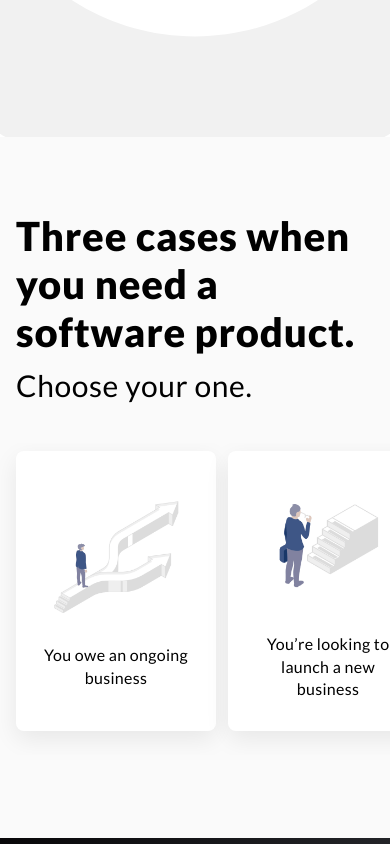
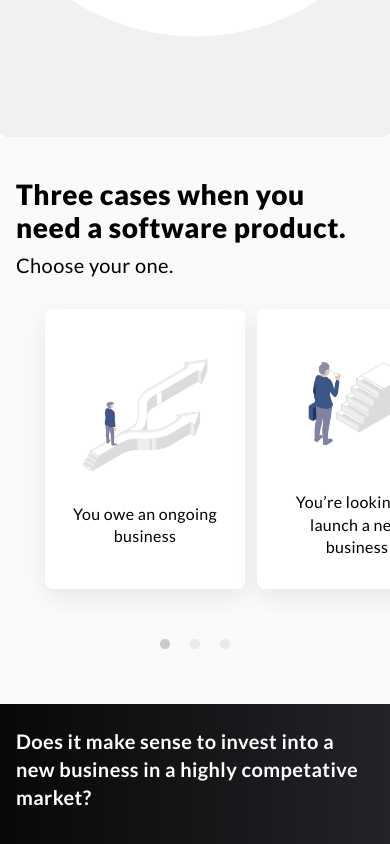
Before and after one commit to omertex-software/website, a Gatsby site: page / in a window 390 px wide. Shown: the part 1600-2444 px from the top of the page. Built offline with nearby package versions, Linux system fonts and the light colour scheme; Gatsby itself is replaced by a stand-in of ours.

Commit message:
Added Slick slider

```diff
--- a/package.json
+++ b/package.json
@@ -28,7 +28,9 @@
     "node-sass": "^4.14.0",
     "react": "^16.12.0",
     "react-dom": "^16.12.0",
-    "react-helmet": "^6.0.0"
+    "react-helmet": "^6.0.0",
+    "react-slick": "^0.26.1",
+    "slick-carousel": "^1.8.1"
   },
   "devDependencies": {
     "prettier": "2.0.5"
--- a/src/assets/styles/general.sass
+++ b/src/assets/styles/general.sass
@@ -4,10 +4,6 @@
   padding: 0
   margin: 0
 
-//html, body
-//  max-width: 100%
-//  overflow-x: hidden
-
 body
   min-width: 360px
   color: #000000
--- /dev/null
+++ b/src/assets/styles/mainCasesSlick.sass
@@ -0,0 +1,31 @@
+.slick-list
+  padding: 10px 0 25px 0 !important
+
+.slick-slider
+  position: inherit !important
+
+.slick-slide
+  width: auto !important
+  &:nth-child(2)
+    margin: 0 20px !important
+
+.slick-dots
+  position: inherit !important
+  padding-top: 16px!important
+
+.slick-dots
+  li
+    button:before
+      font-size: 12px !important
+      opacity: 0.06 !important
+    &.slick-active
+      button:before
+        opacity: 0.18 !important
+
+@media screen and (max-width: 760px)
+  .slick-list
+    padding: 8px 0 24px 0 !important
+
+  .slick-slide
+    &:nth-child(2)
+      margin: 0 12px !important
--- a/src/components/mainCases/mainCases.js
+++ b/src/components/mainCases/mainCases.js
@@ -1,9 +1,13 @@
-import React, { useEffect, useRef, useState } from "react"
+import React from "react"
 import style from "./mainCases.module.sass"
 import classNames from "../../helpers/classNames"
 import Img from "gatsby-image"
 import { graphql, Link, useStaticQuery } from "gatsby"
 import buttons from "../../assets/styles/buttons.module.sass"
+import Slider from "react-slick"
+import "slick-carousel/slick/slick.css"
+import "slick-carousel/slick/slick-theme.css"
+import '../../assets/styles/mainCasesSlick.sass'
 
 export const sharpImage = graphql`
   fragment sharpImage on File {
@@ -16,56 +20,11 @@
 `
 
 const MainCases = () => {
-  const casesBoxRef = useRef()
-  // const [windowWidth, setWindowWidth] = useState(0)
-  // const [casesScroll, setCasesScroll] = useState(0)
-
-  // useEffect(() => {
-  //   const getWidth = () => {
-  //     setWindowWidth(window.innerWidth)
-  //   }
-  //   window.addEventListener("resize", getWidth)
-  //   getWidth()
-  //   return () => window.removeEventListener("resize", getWidth)
-  // }, [])
-  //
-  // useEffect(() => {
-  //   const getScroll = () => {
-  //     setCasesScroll(casesBoxRef.current.scrollLeft)
-  //   }
-  //   casesBoxRef.current.addEventListener("scroll", getScroll)
-  //   getScroll()
-  //   return () => casesBoxRef.current.removeEventListener("scroll", getScroll)
-  // }, [])
-
   const showCase = e => {
     e.currentTarget.className === classNames(style.case, style.show_case)
       ? (e.currentTarget.className = classNames(style.case))
       : (e.currentTarget.className = classNames(style.case, style.show_case))
   }
-
-  // const casesDots = () => {
-  //   let dotsCount = 0
-  //   let scroll = (casesScroll / 312) * 100
-  //   let wind0 = (5 / 100) * (windowWidth - 312)
-  //
-  //   let wind1 = (9 / 100) * (windowWidth - 312)
-  //   let wind2 = (6 / 100) * (windowWidth - 312)
-  //   let wind3 = (8 / 100) * (windowWidth - 312)
-  //   if (windowWidth < 600 && windowWidth > 552) {
-  //     dotsCount = 2
-  //     console.log(scroll < wind0)
-  //   }
-  //   if (windowWidth < 550) {
-  //     dotsCount = 3
-  //     console.log("1", scroll < wind2)
-  //     console.log("2", scroll > wind2 && scroll < wind3)
-  //     console.log("3", scroll > wind3)
-  //   }
-  //   // console.log(dotsCount)
-  // }
-  //
-  // casesDots()
 
   const images = useStaticQuery(graphql`
     query {
@@ -81,6 +40,25 @@
     }
   `)
 
+  const settings = {
+    slidesToShow: 3,
+    arrows: false,
+    responsive: [
+      {
+        breakpoint: 760,
+        settings: {
+          infinite: false,
+          dots: true,
+          arrows: false,
+          settings: "slick",
+          slidesToShow: 1,
+          variableWidth: true,
+          centerMode: true
+        }
+      }
+    ]
+  };
+
   return (
     <section
       className={classNames(style.section, style.justify_center, style.cases)}
@@ -90,11 +68,10 @@
           Three cases when you need a software product.
         </h2>
         <p className={style.cases_p}>Choose your one.</p>
-        <div
-          ref={casesBoxRef}
+        <Slider
           className={classNames(style.section, style.cases_box)}
+          {...settings}
         >
-          <div className={style.case_wrapper} />
           <div className={style.case} onClick={e => showCase(e)}>
             <div className={style.case_view}>
               <Img
@@ -201,9 +178,7 @@
               </div>
             </div>
           </div>
-          <div className={style.case_wrapper} />
-        </div>
-        {/*{casesDots}*/}
+        </Slider>
       </div>
     </section>
   )
--- a/src/components/mainCases/mainCases.module.sass
+++ b/src/components/mainCases/mainCases.module.sass
@@ -35,7 +35,7 @@
 .cases
   background-color: #FAFAFA
   padding-top: 126px
-  padding-bottom: 142px
+  padding-bottom: 117px
 
 .cases_h2
   max-width: 540px
@@ -53,13 +53,15 @@
   line-height: 120%
   letter-spacing: 0.02em
 
+.cases_container
+  max-width: 100%
+  overflow-x: hidden
+
 .cases_box
-  display: flex
-  justify-content: center
-  margin-top: 96px
+  margin-top: 86px
 
 .case
-  width: 300px
+  width: 300px !important
   height: 433px
   padding: 20px
   background: #FFFFFF
@@ -67,8 +69,6 @@
   border-radius: 8px
   flex-shrink: 0
   cursor: pointer
-  &:nth-child(3)
-    margin: 0 22px
   &:hover
     box-shadow: 0 0 0 2px #A8BDE5
   &:active
@@ -118,11 +118,6 @@
   h6
     margin-bottom: 10px
 
-.case_wrapper
-  display: none
-  width: 18px
-  flex-shrink: 0
-
 .show_case
   .case_description
     opacity: 1
@@ -152,13 +147,13 @@
 
   .cases
     padding-top: 75px
-    padding-bottom: 83px
+    padding-bottom: 58px
 
   .cases_box
-    margin-top: 64px
+    margin-top: 54px
 
   .case
-    width: 184px
+    width: 184px !important
     height: 262px
     padding: 9px 8px
 
@@ -189,26 +184,23 @@
   .content_1600, .content_1060
     padding: 0 16px
 
+  .cases
+    padding-top: 41px
+    padding-bottom: 49px
+
+  .cases_h2
+    font-size: 28px
+    padding-bottom: 8px
+
+  .cases_p
+    font-size: 20px
+
   .cases_container
     max-width: 100%
     overflow-x: hidden
 
   .cases_box
     width: auto
-    margin-top: 40px
+    margin-top: 24px
     margin-left: -18px
     margin-right: -18px
-    padding: 8px 0 24px 0
-    justify-content: start
-    //scroll-snap-type: x mandatory
-    //-webkit-overflow-scrolling: touch
-    overflow-x: scroll
-  //& > *
-  //  scroll-snap-align: start
-
-  .case
-    &:nth-child(3)
-      margin: 0 12px
-
-  .case_wrapper
-    display: block
--- a/src/pages/index.module.sass
+++ b/src/pages/index.module.sass
@@ -521,7 +521,7 @@
   .content_1600
     width: 100%
 
-@media screen and (max-width: 1400px)
+@media screen and (max-height: 900px)
   .outcomes_h1
     font-size: 90px
     padding-top: 35px
```
Also changed, not shown: 1 other file.
